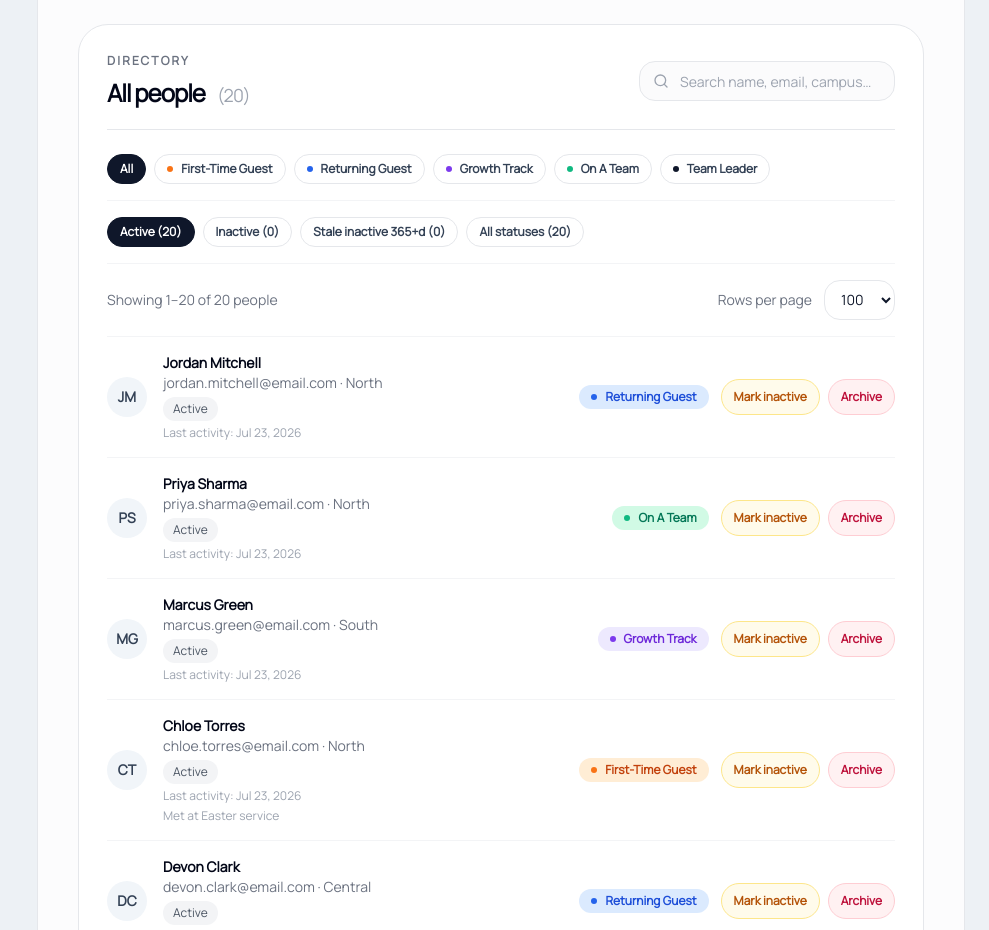
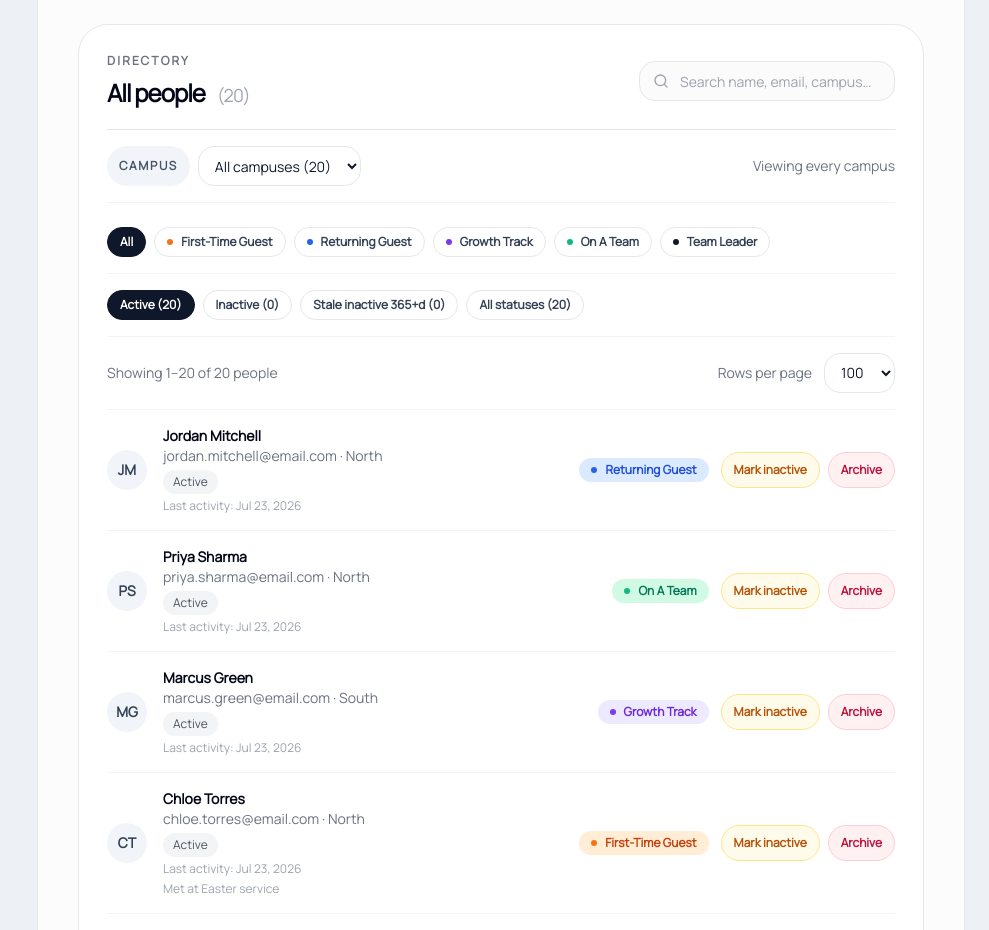
Before and after one commit to richardjom/campus-dashboard, a React (Vite) app: page /people in a window 1280 px wide. Shown: the part 1100-2030 px from the top of the page, without its empty margins (291-1280 px from the left). Built offline with nearby package versions, Linux system fonts and the light colour scheme.

Commit message:
Filter people by campus

```diff
--- a/src/pages/people-page.tsx
+++ b/src/pages/people-page.tsx
@@ -43,6 +43,7 @@ export function PeoplePage() {
   const [editingId, setEditingId] = useState<string | null>(null);
   const [editStage, setEditStage] = useState<JourneyStage>("returningGuest");
   const [directoryFilter, setDirectoryFilter] = useState<DirectoryStatusFilter>("active");
+  const [campusFilter, setCampusFilter] = useState("all");
   const [currentPage, setCurrentPage] = useState(1);
   const [pageSize, setPageSize] = useState<(typeof PAGE_SIZE_OPTIONS)[number]>(100);
 
@@ -71,6 +72,12 @@ export function PeoplePage() {
     return () => window.removeEventListener("church-dashboard-people-updated", onUpdate);
   }, []);
 
+  const campusOptions = useMemo(() => {
+    return Array.from(new Set(people.map((person) => person.campus.trim()).filter(Boolean))).sort((a, b) =>
+      a.localeCompare(b),
+    );
+  }, [people]);
+
   const funnel = useMemo(() => buildJourneyFunnel(people), [people]);
   const maxCount = Math.max(...funnel.map((row) => row.count), 1);
 
@@ -86,6 +93,10 @@ export function PeoplePage() {
           : directoryFilter === "inactive"
             ? personDirectoryStatus !== "active"
             : personDirectoryStatus === "active";
+      const matchesCampus =
+        campusFilter === "all"
+          ? true
+          : (person.campus.trim() || "Unassigned") === campusFilter;
       const query = search.toLowerCase();
       const matchesSearch =
         !query ||
@@ -95,13 +106,13 @@ export function PeoplePage() {
         person.campus.toLowerCase().includes(query) ||
         (person.pcoMembership ?? "").toLowerCase().includes(query) ||
         personDirectoryStatus.toLowerCase().includes(query);
-      return matchesStage && matchesDirectory && matchesSearch;
+      return matchesStage && matchesDirectory && matchesCampus && matchesSearch;
     });
-  }, [people, activeStage, directoryFilter, search]);
+  }, [people, activeStage, directoryFilter, campusFilter, search]);
 
   useEffect(() => {
     setCurrentPage(1);
-  }, [search, activeStage, directoryFilter, pageSize]);
+  }, [search, activeStage, directoryFilter, campusFilter, pageSize]);
 
   const totalPages = Math.max(1, Math.ceil(filtered.length / pageSize));
   const safePage = Math.min(currentPage, totalPages);
@@ -280,6 +291,35 @@ export function PeoplePage() {
               className="h-10 w-full rounded-2xl border border-gray-200 bg-[#fbfbfc] pl-10 pr-4 text-sm outline-none transition placeholder:text-gray-400 hover:border-gray-300 focus:border-slate-900 sm:w-64"
             />
           </div>
+        </div>
+
+        <div className="flex flex-col gap-3 border-b border-gray-100 py-4 sm:flex-row sm:items-center sm:justify-between">
+          <div className="flex flex-wrap gap-2">
+            <span className="inline-flex items-center rounded-full bg-slate-100 px-3 py-1 text-xs font-semibold uppercase tracking-[0.14em] text-slate-600">
+              Campus
+            </span>
+            <select
+              value={campusFilter}
+              onChange={(e) => setCampusFilter(e.target.value)}
+              className="h-10 rounded-2xl border border-gray-200 bg-white px-3 text-sm font-medium text-slate-900 outline-none transition hover:border-gray-300 focus:border-slate-900"
+            >
+              <option value="all">All campuses ({people.length})</option>
+              {campusOptions.map((campus) => {
+                const count = people.filter((person) => person.campus.trim() === campus).length;
+                return (
+                  <option key={campus} value={campus}>
+                    {campus} ({count})
+                  </option>
+                );
+              })}
+              <option value="Unassigned">
+                Unassigned ({people.filter((person) => !person.campus.trim()).length})
+              </option>
+            </select>
+          </div>
+          <p className="text-sm text-gray-500">
+            {campusFilter === "all" ? "Viewing every campus" : `Campus filter: ${campusFilter}`}
+          </p>
         </div>
 
         <div className="mt-2 flex flex-wrap gap-2 py-4">
```
